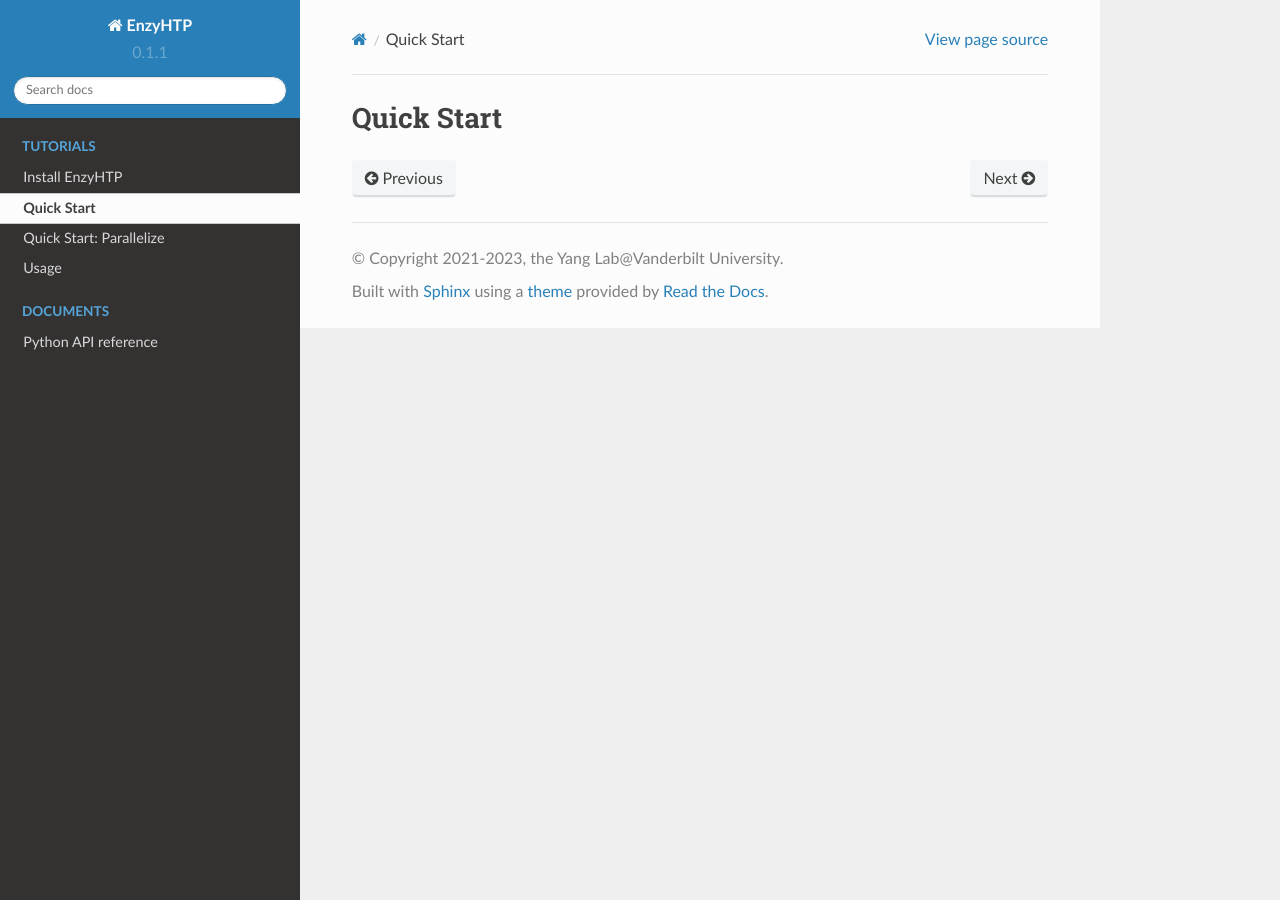
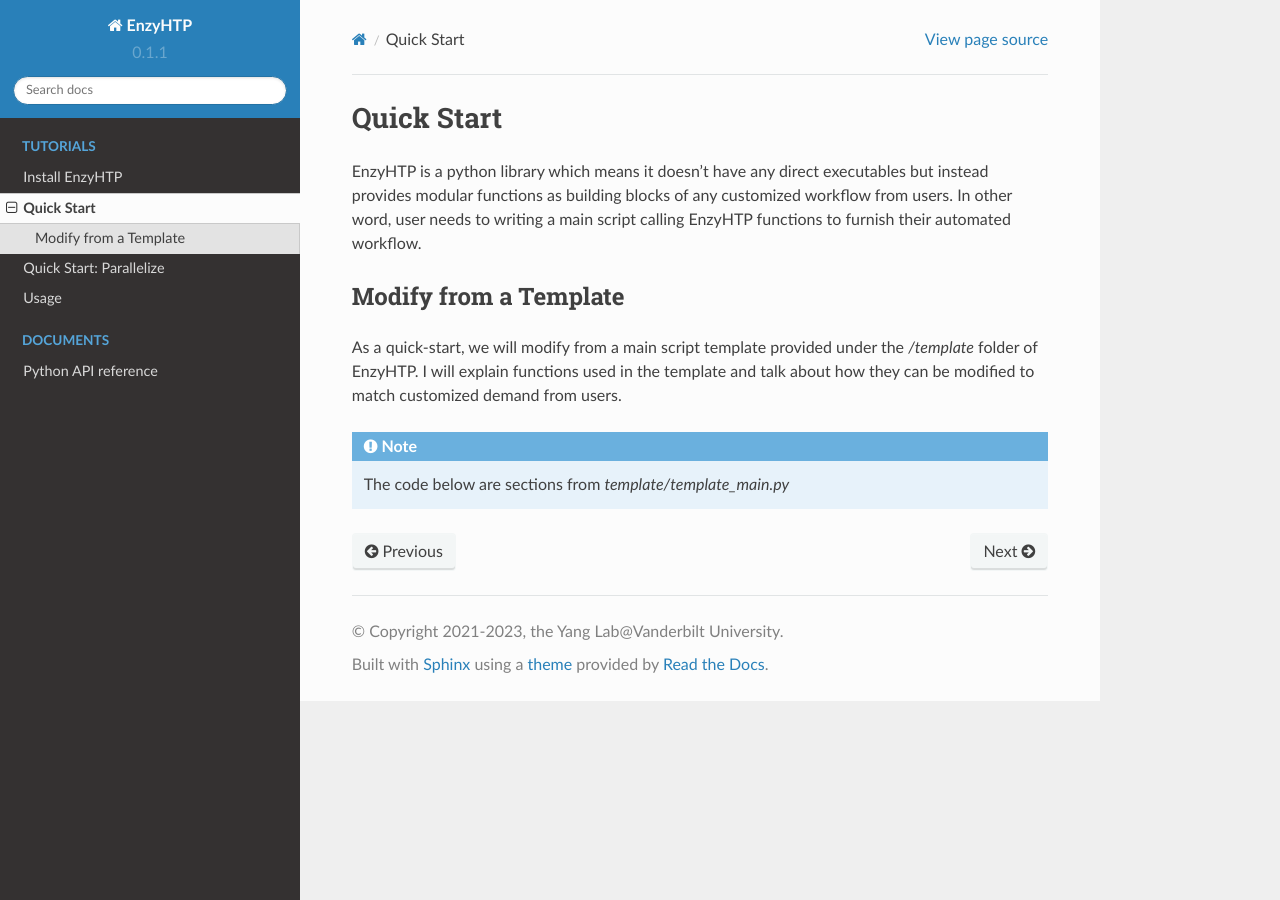
Before and after one commit to ChemBioHTP/enzyhtp_doc, a Sphinx documentation site: the page built from docs/source/qkst_general.rst, in a window 1280 px wide. Built offline with Sphinx 7.4.7 and the Read the Docs theme 2.0.0, drawn with Linux system fonts in a browser that asks for light colours.

Commit message:
Update: rewrite quick start after laptop stolen

```diff
--- a/docs/source/qkst_general.rst
+++ b/docs/source/qkst_general.rst
@@ -1,3 +1,21 @@
 ==============================================
  Quick Start
 ==============================================
+
+EnzyHTP is a python library which means it doesn't have any
+direct executables but instead provides modular functions as
+building blocks of any customized workflow from users. In other
+word, user needs to writing a main script calling EnzyHTP functions
+to furnish their automated workflow.
+
+Modify from a Template
+======================
+
+As a quick-start, we will modify from a main script template
+provided under the `/template` folder of EnzyHTP. I will explain
+functions used in the template and talk about how they can be modified
+to match customized demand from users.
+
+.. note::
+
+    The code below are sections from `template/template_main.py`
```
